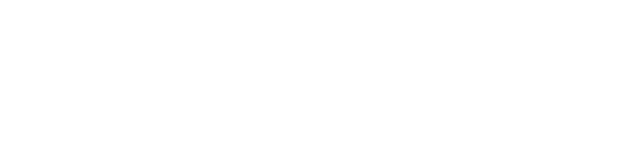
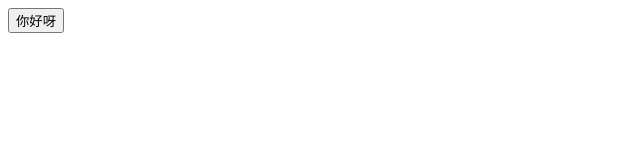
Before and after one commit to caiqichao/git-demo, a plain HTML site: page index.html in a window 1280 px wide. Shown: the whole page, without its empty margins (0-640 px from the left). Drawn offline with Linux system fonts and the light colour scheme.

Commit message:
程序员A第二次提交

```diff
--- a/index.html
+++ b/index.html
@@ -6,6 +6,6 @@
     <title>index.html文件</title>
 </head>
 <body>
-
+    <button>你好呀</button>
 </body>
 </html>
```
